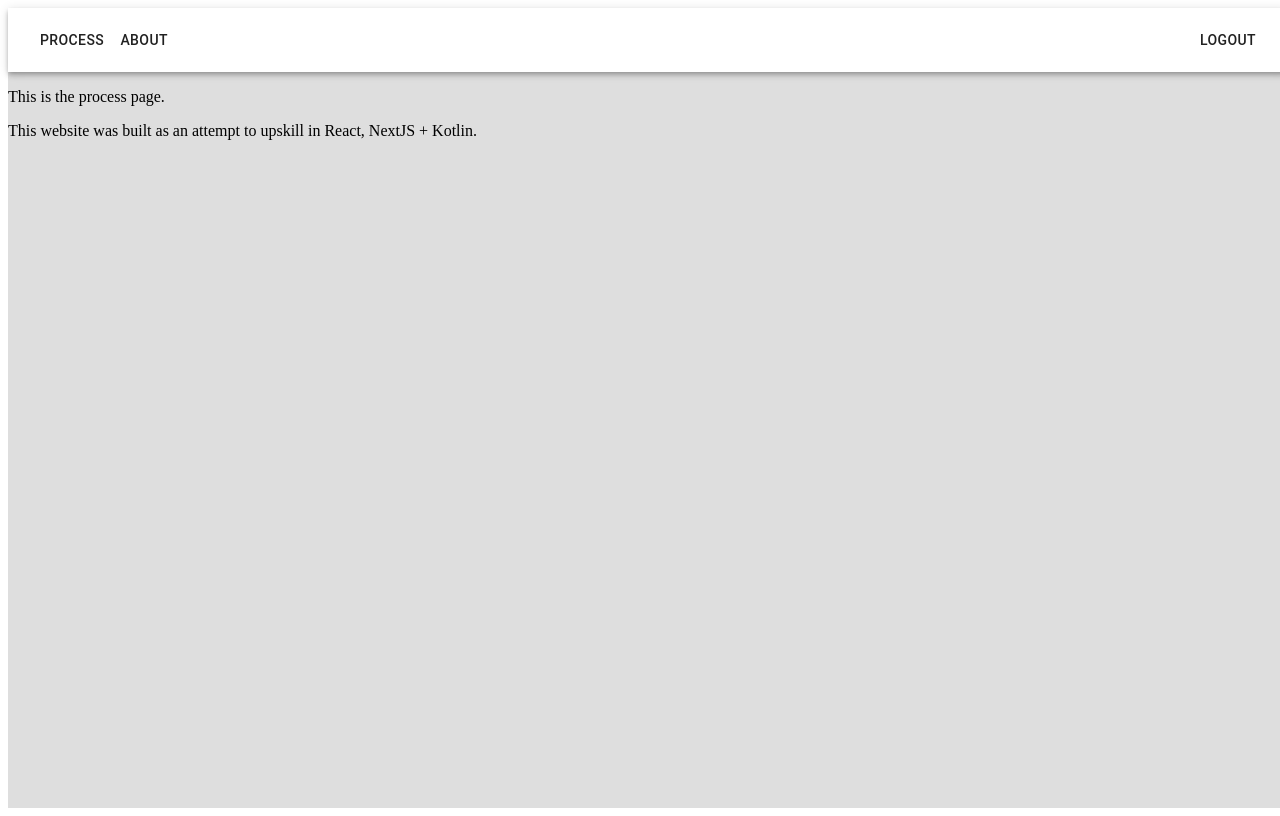
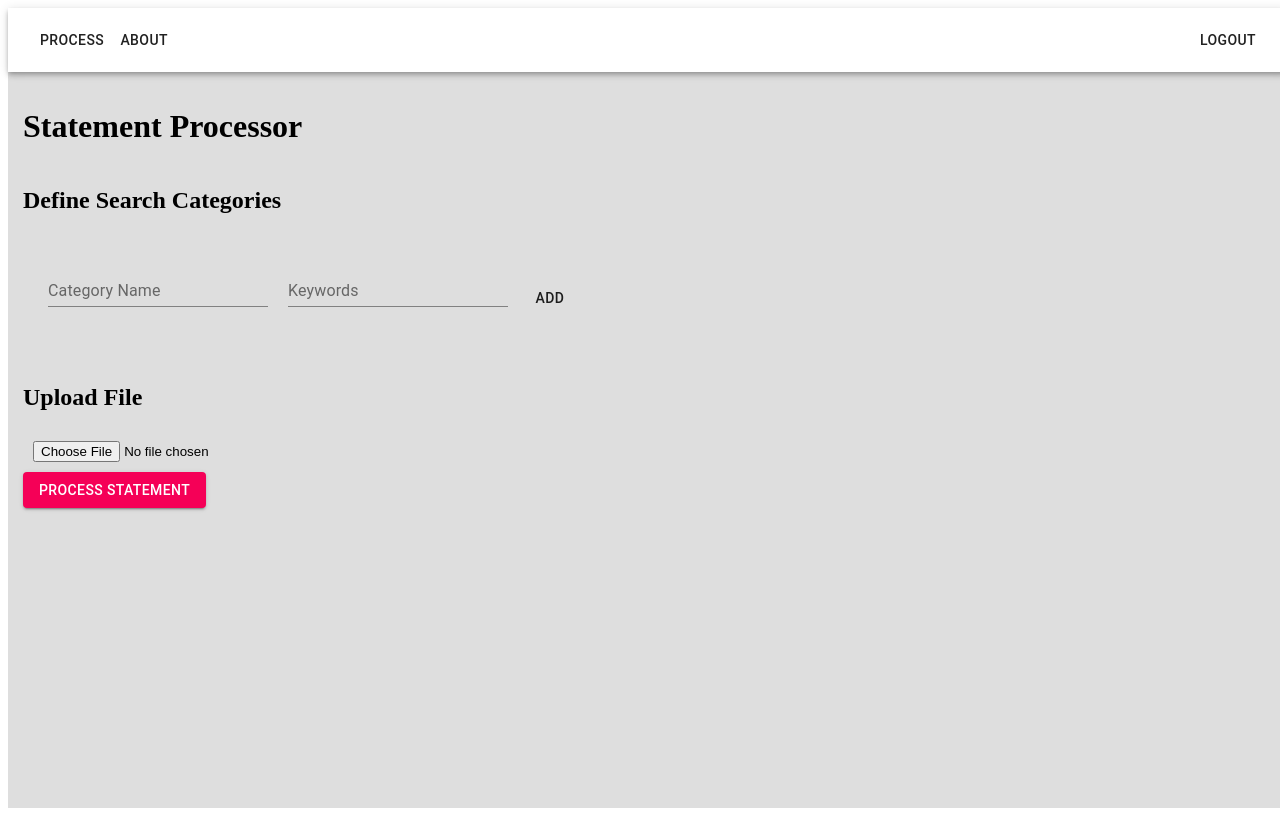
Before and after one commit to We-Solve-For-X/statement-processor-FE, a Next.js app: page /process in a window 1280 px wide. Built offline with nearby package versions, Linux system fonts and the light colour scheme.

Commit message:
added upload functinality

```diff
--- /dev/null
+++ b/components/CategoryList.js
@@ -0,0 +1,62 @@
+import React from 'react'
+import Button from '@material-ui/core/Button'
+import TextField from '@material-ui/core/TextField';
+
+export default class Processor extends React.Component {
+
+    constructor(props) {
+        super(props)
+        this.state = {
+            categories: [],
+            catName: '',
+            catKeys: ''
+     }
+    }
+
+    render() {
+        const {catName, catKeys, categories} = this.state
+        return (
+            <div style={{display: "flex", flexDirection: "column", justifyContent: "flex-start", alignItems: "flex-start", padding: 15}}>
+                <div style={{display: "flex", flexDirection: "row", justifyContent: "flex-start", alignItems: "flex-end"}}>
+                <TextField
+                style={{margin: 10}}
+                label="Category Name"
+                value={catName}
+                onChange={(event) => {return this.setState({catName: event.target.value})}}
+                />
+                <TextField
+                style={{margin: 10}}
+                label="Keywords"
+                value={catKeys}
+                onChange={(event) => {return this.setState({catKeys: event.target.value})}}
+
+                />
+                <Button onClick={this.addCategory}>Add</Button>
+                </div>
+
+                <ul>
+                    {categories.map((val) => {return(
+                        <li key={val.name}>
+                    <div>
+                    <h5>Category: {val.name}</h5>
+                    <h5>Keys:     {val.keys}</h5>
+                    </div>
+                        </li>
+                    )})}
+                </ul>
+            </div>
+        )
+    }
+
+    addCategory = () => {
+        const { categories, catKeys, catName } = this.state
+        const nCategories = categories.concat([{name: catName, keys: catKeys}])
+        this.setState({
+            categories: nCategories,
+            catName: '',
+            catKeys: ''
+        })
+    }
+
+
+}
--- a/package.json
+++ b/package.json
@@ -29,6 +29,7 @@
     "node-sass": "^4.13.0",
     "react": "^16.12.0",
     "react-dom": "^16.12.0",
+    "react-excel-renderer": "^1.1.0",
     "rebuild": "^0.1.2",
     "url-loader": "^3.0.0"
   }
--- a/pages/about.js
+++ b/pages/about.js
@@ -8,8 +8,10 @@ export default function About() {
 
     return (
         <PageLayout>
-            <p>This is the about page.</p>
-            <p>This website was built as an attempt to upskill in React, NextJS + Kotlin.</p>
+            <div style={{padding: 15}}>
+                <p>This is the about and instructions page.</p>
+                <p>Add basic instructions on how the statement processor works, here</p>
+            </div>
         </PageLayout>
     );
   }
--- a/pages/login.js
+++ b/pages/login.js
@@ -6,7 +6,7 @@ import images from '../assets/images/images'
 const Login = () => {
     return (
         <div style={{backgroundColor: "#DEDEDE", display: "flex", flexDirection: "column", height: "100vh", width: "100vw", justifyContent: "center", alignItems: "center"}}>
-            <Paper elevation={1} style={{width: "80%", height: "80%", display: "flex", flexDirection: "column", justifyContent: "space-around", alignItems: "center"}} >
+            <Paper elevation={1} style={{width: "80%", height: "80%", maxHeight: 500, maxWidth: 400, display: "flex", flexDirection: "column", justifyContent: "space-around", alignItems: "center"}} >
                 <h1 style={{lineHeight: 0.8}}>Statement Processor</h1>
                 {/* <img src={images.excelNumbers} style={{ display: "block", width: "35vw" }} /> */}
                 <div style={{display: "flex", flexDirection: "column", justifyContent: "flex-start", alignItems: "center"}}>
--- a/pages/process.js
+++ b/pages/process.js
@@ -1,15 +1,46 @@
+import React from 'react'
 import PageLayout from '../components/PageLayout';
 import { useRouter } from 'next/router';
+import Button from '@material-ui/core/Button'
+import CategoryList from '../components/CategoryList'
 
-export default function About() {
+export default class Processor extends React.Component {
 
-    const router = useRouter();
-    console.log('q', router)
+constructor(props) {
+    super(props);
+    this.state = { counter: 0 };
+}
 
+render() {
     return (
         <PageLayout>
-            <p>This is the process page.</p>
-            <p>This website was built as an attempt to upskill in React, NextJS + Kotlin.</p>
+            <div style={{display: "flex", flexDirection: "column", justifyContent: "flex-start", alignItems: "flex-start", padding: 15}}>
+                <div style={{display: "flex", flexDirection: "column", justifyContent: "flex-start", alignItems: "flex-start"}}>
+                    <h1>Statement Processor</h1>
+                </div>
+                <div style={{display: "flex", flexDirection: "column", justifyContent: "flex-start", alignItems: "flex-start"}}>
+                    <h2>Define Search Categories</h2>
+                    <CategoryList/>
+                </div>
+                <div style={{display: "flex", flexDirection: "column", justifyContent: "flex-start", alignItems: "flex-start"}}>
+                    <h2>Upload File</h2>
+                    <input type="file" onChange={this.fileHandler.bind(this)} style={{"padding":"10px"}} />
+                </div>
+                <div style={{display: "flex", flexDirection: "column", justifyContent: "flex-start", alignItems: "flex-start"}}>
+                <Button variant="contained" color="secondary">
+                Process Statement
+                </Button>
+                </div>
+
+            </div>
         </PageLayout>
-    );
+    )
+}
+
+fileHandler = (event) => {
+    let fileObj = event.target.files[0];
+    console.log('uploaded')
+
   }
+
+}
```
Also changed, not shown: 1 other file (tests, documents, lock files or other folders).
